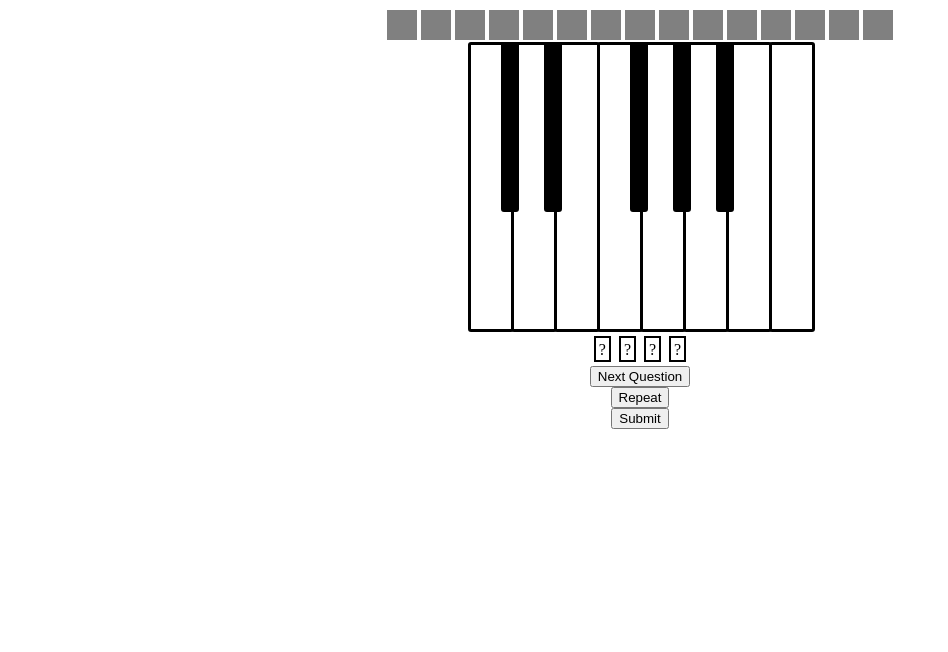
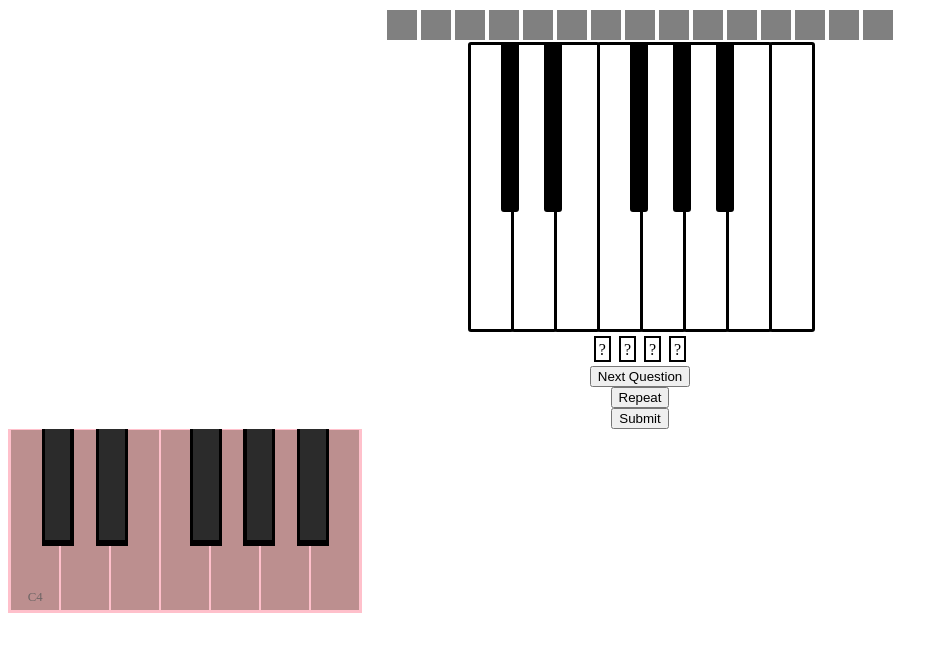
Before and after one commit to WouldYouKindly/lear, a SvelteKit app: page / in a window 1280 px wide. Shown: the top 652 px of the page, without its empty margins (0-948 px from the left). Built offline with nearby package versions, Linux system fonts and the light colour scheme.

Commit message:
Created an Octave component

```diff
--- a/src/routes/+page.svelte
+++ b/src/routes/+page.svelte
@@ -1,5 +1,8 @@
 <script>
   import * as Tone from "tone";
+  import Octave from './Octave.svelte';
+
+
   const synth = new Tone.Synth().toDestination();
   let answerBoxes = newAnswerBox(4);
   let currentQuestion = []
@@ -223,6 +226,8 @@
 
 <svelte:window on:keydown={onKeyDown} />
 
+<Octave />
+
 <style>
   .resultsContainer {
     display: flex;
--- /dev/null
+++ b/src/routes/Octave.svelte
@@ -0,0 +1,101 @@
+
+
+<style>
+    #container {
+        display: flex;
+        width: 350px;
+        position: relative;
+        border-left: 2px pink solid;
+        border-right: 2px pink solid;
+        border-bottom: 2px pink solid;
+    }
+    .white {
+        background-color: rosybrown;
+        height: 180px;
+        width: 50px;
+        border: 1px pink solid;
+    }
+    .white:hover {
+        background-color:rgb(162, 122, 122);
+    }
+
+    .white:active {
+        --dog: rgb(182, 134, 134);
+        background:  linear-gradient(90deg, var(--dog), rosybrown, var(--dog));
+        height: 183px;
+    }
+
+    p {
+        position: relative;
+        top: 82%;
+        left: 35%;
+        color: rgb(110, 101, 101);
+        font-size: 80%;
+    }
+    .black {
+        background-color: black;
+        z-index: 3;
+        position: absolute;
+        height: 117px;
+        width: 32px;
+    }
+
+    .black:hover .blacksmall {
+        background-color: rgb(63, 63, 63);
+    }
+
+    .black:active .blacksmall {
+        background-color: rgb(43, 43, 43);
+        width: 78%;
+        height: 96%;
+    }
+
+    .black0 {
+        left: 9%;
+    }
+    .black1 {
+        left: 24.5%;
+    }
+    .black2 {
+        left: 51.5%;
+    }
+    .black3 {
+        left: 66.7%;
+    }
+    .black4 {
+        left: 82%;
+    }
+    .blacksmall {
+        position: relative;
+        margin-right: auto;
+        margin-left: auto;
+        width: 80%;
+        height: 95%;
+        background-color: rgb(43, 43, 43);
+    }
+</style>
+
+<div id="container">
+    <div class="white"><p>C4</p></div>
+    <div class="black black0">
+        <div class="blacksmall"></div>
+    </div>
+    <div class="white"></div>
+    <div class="black black1">
+        <div class="blacksmall"></div>
+    </div>
+    <div class="white"></div>
+    <div class="white"></div>
+    <div class="black black2">
+        <div class="blacksmall"></div>
+    </div>
+    <div class="white"></div>
+    <div class="black black3">
+        <div class="blacksmall"></div>
+    </div>
+    <div class="white"></div>
+    <div class="black black4">
+        <div class="blacksmall"></div>
+    </div>
+    <div class="white"></div>
+</div>
--- a/src/routes/doge.html
+++ b/src/routes/doge.html
@@ -1 +1,37 @@
-<div></div>
+<head>
+    <style type="text/css">
+        #container {
+
+        }
+        .white {
+            background-color: rosybrown;
+            height: 100px;
+            width: 20px;
+            display: inline-block;
+        }
+        .black {
+            background-color: black;
+            z-index: 3;
+            position: absolute;
+            height: 100px;
+            width: 20px;
+            top:0px;
+        }
+    </style>
+</head>
+<body>
+    <div id="container">
+        <div class="white"></div>
+        <div class="black"></div>
+        <div class="white"></div>
+        <div class="black"></div>
+        <div class="white"></div>
+        <div class="white"></div>
+        <div class="black"></div>
+        <div class="white"></div>
+        <div class="black"></div>
+        <div class="white"></div>
+        <div class="black"></div>
+        <div class="white"></div>
+    </div>
+</body>
--- /dev/null
+++ b/src/routes/doge2.html
@@ -0,0 +1,104 @@
+<head>
+    <style type="text/css">
+        #container {
+            display: flex;
+            width: 350px;
+            position: relative;
+            border-left: 2px pink solid;
+            border-right: 2px pink solid;
+            border-bottom: 2px pink solid;
+        }
+        .white {
+            background-color: rosybrown;
+            height: 180px;
+            width: 50px;
+            border: 1px pink solid;
+        }
+        .white:hover {
+            background-color:rgb(162, 122, 122);
+        }
+
+        .white:active {
+            --dog: rgb(182, 134, 134);
+            background:  linear-gradient(90deg, var(--dog), rosybrown, var(--dog));
+            height: 183px;
+        }
+
+        p {
+            position: relative;
+            top: 85%;
+            left: 35%;
+            color: rgb(110, 101, 101);
+            font-size: 11;
+        }
+        .black {
+            background-color: black;
+            z-index: 3;
+            position: absolute;
+            height: 117px;
+            width: 32px;
+        }
+
+        .black:hover .blacksmall {
+            background-color: rgb(63, 63, 63);
+
+        }
+
+        .black:active .blacksmall {
+            background-color: rgb(43, 43, 43);
+            width: 78%;
+            height: 96%;
+        }
+
+        .black0 {
+            left: 9%;
+        }
+        .black1 {
+            left: 24.5%;
+        }
+        .black2 {
+            left: 51.5%;
+        }
+        .black3 {
+            left: 66.7%;
+        }
+        .black4 {
+            left: 82%;
+        }
+        .blacksmall {
+            position: relative;
+            margin-right: auto;
+            margin-left: auto;
+            width: 80%;
+            height: 95%;
+            background-color: rgb(43, 43, 43);
+        }
+
+    </style>
+</head>
+<body>
+    <div id="container">
+        <div class="white" onmousedown="onMouseDown"><p>C4</p></div>
+        <div class="black black0">
+            <div class="blacksmall"></div>
+        </div>
+        <div class="white"></div>
+        <div class="black black1">
+            <div class="blacksmall"></div>
+        </div>
+        <div class="white"></div>
+        <div class="white"></div>
+        <div class="black black2">
+            <div class="blacksmall"></div>
+        </div>
+        <div class="white"></div>
+        <div class="black black3">
+            <div class="blacksmall"></div>
+        </div>
+        <div class="white"></div>
+        <div class="black black4">
+            <div class="blacksmall"></div>
+        </div>
+        <div class="white"></div>
+    </div>
+</body>
```
